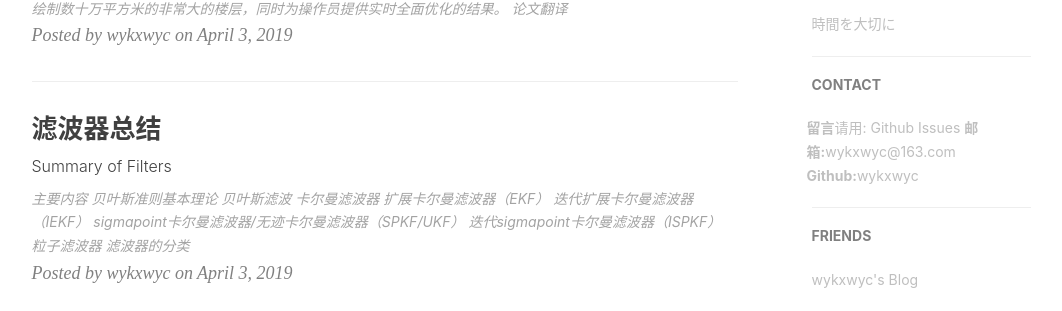
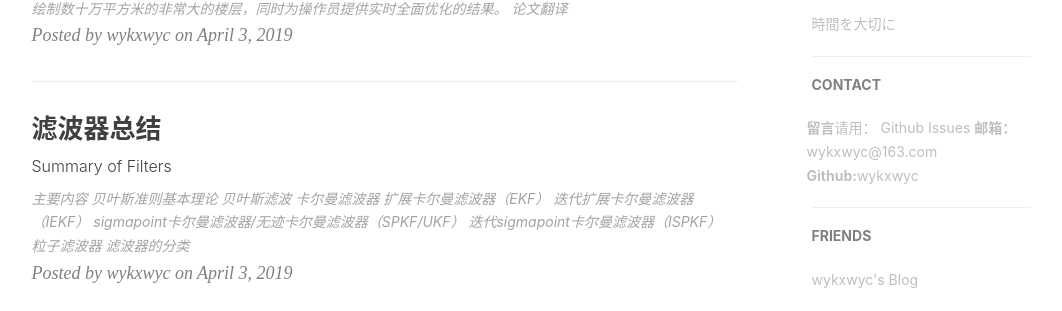
Before and after one commit to wykxwyc/wykxwyc.github.io, a Jekyll site: the page built from index.html, in a window 1280 px wide and 900 px high, scrolled down 700 px. Shown: the part 141-452 px from the top of the window, without its empty margins (136-1198 px from the left). Built offline with Jekyll 4.4.1, drawn with Linux system fonts in a browser that asks for light colours; the list of posts is cut into pages by our own code; comment, search, counter and statistics services are not loaded.

Commit message:
modify website

```diff
--- a/_layouts/page.html
+++ b/_layouts/page.html
@@ -53,9 +53,9 @@ layout: default
                 <hr>
                 <h5>CONTACT</h5>
                 <ul class="list-inline">
-                        <b>留言</b>请用:<a href="https://github.com/wykxwyc/wykxwyc.github.io/issues"> Github Issues </a>
+                        <b>留言</b>请用：<a href="https://github.com/wykxwyc/wykxwyc.github.io/issues"> Github Issues </a>
 
-                        <b>邮箱:</b><a href="mailto:wykxwyc@163.com">wykxwyc@163.com</a>
+                        <b>邮箱：</b><a href="mailto:wykxwyc@163.com">wykxwyc@163.com</a>
 
                         {% if site.github_username %}
                             <b>Github:</b><a href="https://github.com/wykxwyc">wykxwyc</a>
@@ -171,9 +171,9 @@ layout: default
                 <hr>
                 <h5>CONTACT</h5>
                 <ul class="list-inline">
-                    <b>留言</b>请用:<a href="https://github.com/wykxwyc/wykxwyc.github.io/issues"> Github Issues </a>
+                    <b>留言</b>请用：<a href="https://github.com/wykxwyc/wykxwyc.github.io/issues"> Github Issues </a>
 
-                    <b>邮箱:</b><a href="mailto:wykxwyc@163.com">wykxwyc@163.com</a>
+                    <b>邮箱：</b><a href="mailto:wykxwyc@163.com">wykxwyc@163.com</a>
 
                     {% if site.github_username %}
                         <b>Github:</b><a href="https://github.com/wykxwyc">wykxwyc</a>
```
